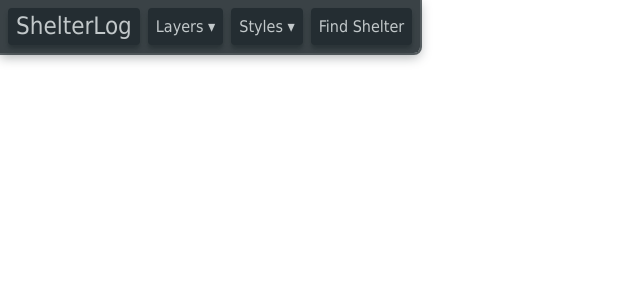
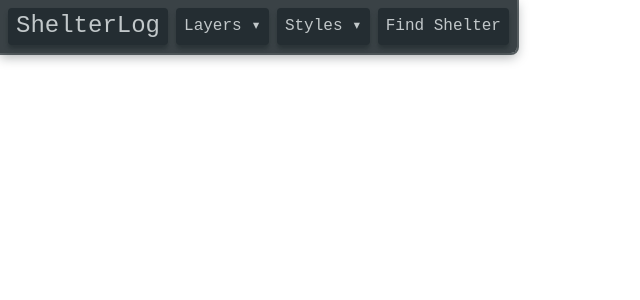
Before and after one commit to sivert-svanes/IS-218-Prosjekt, a Flask app: page / in a window 1280 px wide. Shown: the top 300 px of the page, without its empty margins (0-640 px from the left). Run offline with Flask 3, Linux system fonts and the light colour scheme.

Commit message:
fix: blur issue, html issue

```diff
--- a/App/static/style/style.css
+++ b/App/static/style/style.css
@@ -22,16 +22,17 @@ html, body {
     color: #fff;
     padding: 4px;
     border-bottom-right-radius: 6px;
-    font-family: system-ui, -apple-system, "Segoe UI", Roboto, "Helvetica Neue", Arial;
     font-size: 12px;
     z-index: 9999;
     pointer-events: auto;
     box-shadow: 0 4px 12px rgba(15,25,30,0.35);
     outline: 2px solid rgba(15,25,30,0.65);
+    -webkit-backdrop-filter: blur(0.5rem);
+    backdrop-filter: blur(0.1rem);
 }
 
 .header {
-    font-family: Tahoma, Geneva, sans-serif;
+    font-family: 'Courier New', 'Monaco', 'Consolas', monospace;
     font-size: 1.5rem; /* ~28px */
     font-weight: 500;
     line-height: 1.2;
@@ -39,7 +40,7 @@ html, body {
 }
 
 .text {
-    font-family: Tahoma, Geneva, sans-serif;
+    font-family: 'Courier New', 'Monaco', 'Consolas', monospace;
     font-size: 1.0rem;
     line-height: 1.2;
     color: #c2c8ca;
@@ -54,6 +55,7 @@ html, body {
     display: flex;
     align-items: center;
     justify-content: center;
+    font-family: 'Courier New', 'Monaco', 'Consolas', monospace;
 }
 
 .button{
@@ -70,7 +72,7 @@ html, body {
 
 .container {
     display: grid;
-    grid-template-columns: auto auto auto auto;
+    grid-template-columns: auto auto auto auto auto;
     padding: 0.25rem;
     grid-gap: 0;
     max-width: max-content;
@@ -133,7 +135,7 @@ html, body {
     align-items: center;
     gap: 0.5rem;
     padding: 0.4rem 0.65rem;
-    font-family: Tahoma, Geneva, sans-serif;
+    font-family: 'Courier New', 'Monaco', 'Consolas', monospace;
     font-size: 0.85rem;
     color: #c2c8ca;
     cursor: pointer;
@@ -155,7 +157,7 @@ html, body {
 
 .dropdown-empty {
     padding: 0.5rem 0.65rem;
-    font-family: Tahoma, Geneva, sans-serif;
+    font-family: 'Courier New', 'Monaco', 'Consolas', monospace;
     font-size: 0.8rem;
     color: rgba(194, 200, 202, 0.5);
     font-style: italic;
```
Also changed, not shown: App/templates/index.html (+6 -1 lines).
